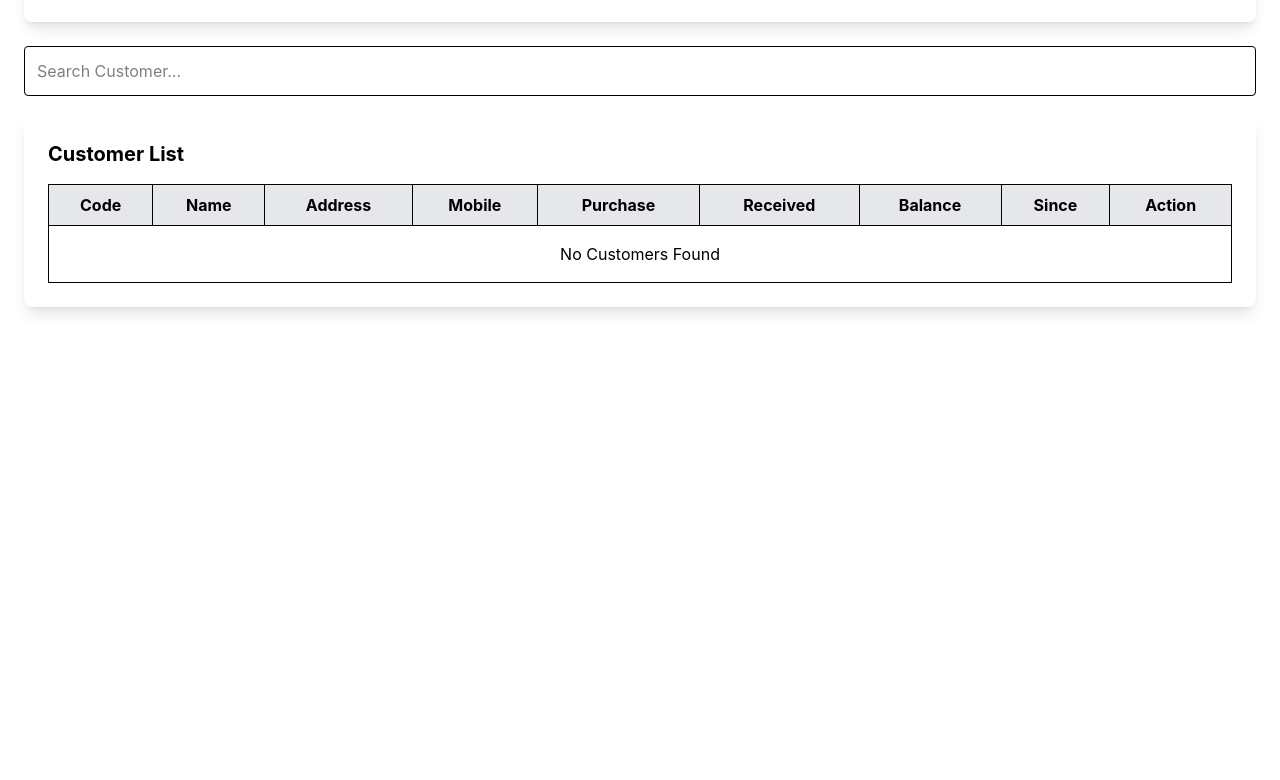
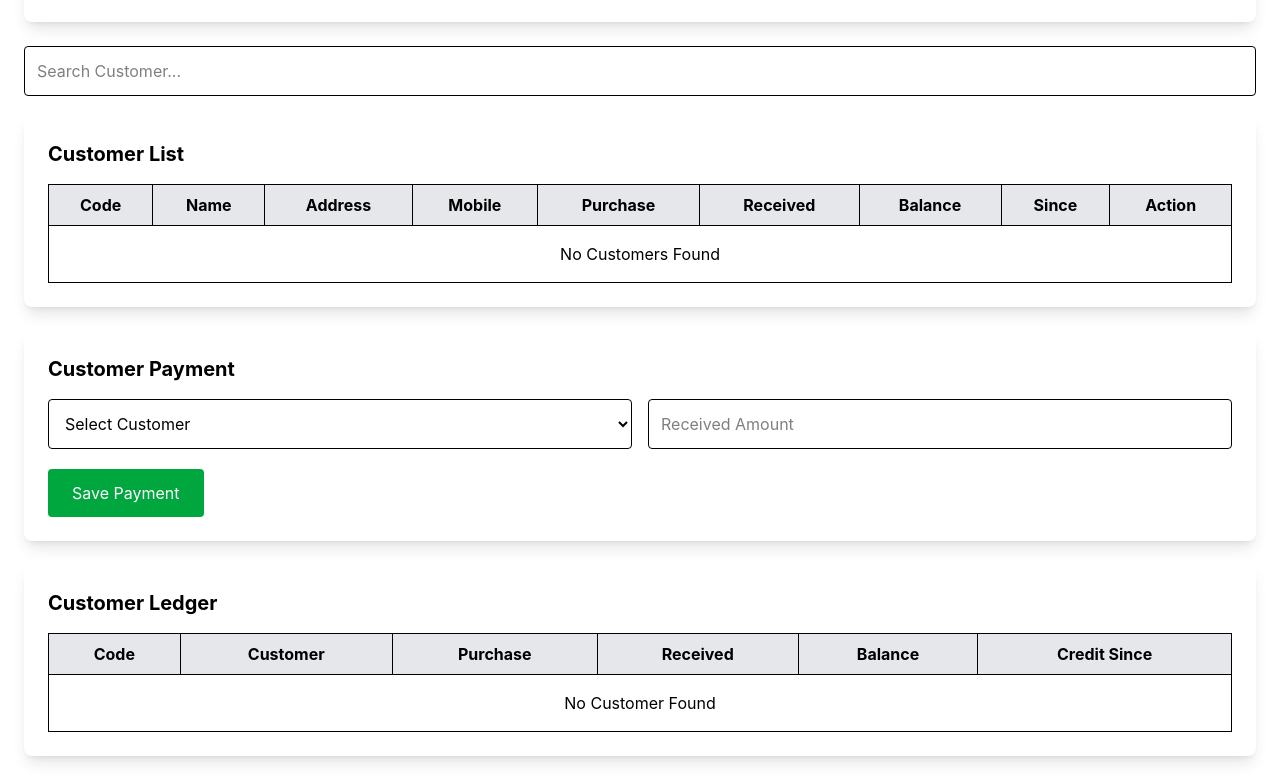
Before and after one commit to rajhanssmasale2026-oss/rajhans-erp, a React (Vite) app: page /customers in a window 1280 px wide. Shown: the part 272-1052 px from the top of the page. Before the commit the page ends 800 px from the top, so only its background shows below. Built offline with nearby package versions, Linux system fonts and the light colour scheme.

Commit message:
Completed customer module with payment and ledger

```diff
--- a/src/components/Customers/CustomerLedger.jsx
+++ b/src/components/Customers/CustomerLedger.jsx
@@ -0,0 +1,70 @@
+import React, { useContext } from "react";
+import { CustomerContext } from "../../context/CustomerContext";
+
+function CustomerLedger() {
+  const { customers } = useContext(CustomerContext);
+
+  return (
+    <div className="bg-white shadow-lg rounded-lg p-6 mt-6">
+      <h2 className="text-xl font-bold mb-4">
+        Customer Ledger
+      </h2>
+
+      <table className="w-full border border-collapse">
+        <thead>
+          <tr className="bg-gray-200">
+            <th className="border p-2">Code</th>
+            <th className="border p-2">Customer</th>
+            <th className="border p-2">Purchase</th>
+            <th className="border p-2">Received</th>
+            <th className="border p-2">Balance</th>
+            <th className="border p-2">Credit Since</th>
+          </tr>
+        </thead>
+
+        <tbody>
+          {customers.length === 0 ? (
+            <tr>
+              <td
+                colSpan="6"
+                className="border p-4 text-center"
+              >
+                No Customer Found
+              </td>
+            </tr>
+          ) : (
+            customers.map((customer) => (
+              <tr key={customer.id}>
+                <td className="border p-2">
+                  {customer.code}
+                </td>
+
+                <td className="border p-2">
+                  {customer.name}
+                </td>
+
+                <td className="border p-2 text-right">
+                  ₹ {customer.totalPurchase}
+                </td>
+
+                <td className="border p-2 text-right">
+                  ₹ {customer.totalReceived}
+                </td>
+
+                <td className="border p-2 text-right font-bold">
+                  ₹ {customer.balance}
+                </td>
+
+                <td className="border p-2 text-center">
+                  {customer.creditSince || "-"}
+                </td>
+              </tr>
+            ))
+          )}
+        </tbody>
+      </table>
+    </div>
+  );
+}
+
+export default CustomerLedger;
--- a/src/components/Customers/CustomerPayment.jsx
+++ b/src/components/Customers/CustomerPayment.jsx
@@ -0,0 +1,81 @@
+import React, { useContext, useState } from "react";
+import { CustomerContext } from "../../context/CustomerContext";
+
+function CustomerPayment() {
+  const { customers, receivePayment } =
+    useContext(CustomerContext);
+
+  const [customer, setCustomer] = useState("");
+  const [amount, setAmount] = useState("");
+
+  const handleSubmit = () => {
+    if (!customer || !amount) {
+      alert("Select customer and enter amount");
+      return;
+    }
+
+    receivePayment(
+      customer,
+      Number(amount)
+    );
+
+    alert("Payment Added");
+
+    setCustomer("");
+    setAmount("");
+  };
+
+  return (
+    <div className="bg-white shadow-lg rounded-lg p-6 mt-6">
+
+      <h2 className="text-xl font-bold mb-4">
+        Customer Payment
+      </h2>
+
+      <div className="grid grid-cols-2 gap-4">
+
+        <select
+          value={customer}
+          onChange={(e) =>
+            setCustomer(e.target.value)
+          }
+          className="border rounded p-3"
+        >
+          <option value="">
+            Select Customer
+          </option>
+
+          {customers.map((item) => (
+            <option
+              key={item.id}
+              value={item.name}
+            >
+              {item.name}
+            </option>
+          ))}
+        </select>
+
+        <input
+          type="number"
+          placeholder="Received Amount"
+          value={amount}
+          onChange={(e) =>
+            setAmount(e.target.value)
+          }
+          className="border rounded p-3"
+        />
+
+      </div>
+
+      <button
+        onClick={handleSubmit}
+        className="mt-5 bg-green-600 text-white px-6 py-3 rounded"
+      >
+        Save Payment
+      </button>
+
+    </div>
+  );
+}
+
+export default CustomerPayment;
--- a/src/pages/Customers.jsx
+++ b/src/pages/Customers.jsx
@@ -3,6 +3,8 @@ import React, { useState } from "react";
 import CustomerForm from "../components/Customers/CustomerForm";
 import CustomerSearch from "../components/Customers/CustomerSearch";
 import CustomerTable from "../components/Customers/CustomerTable";
+import CustomerPayment from "../components/Customers/CustomerPayment";
+import CustomerLedger from "../components/Customers/CustomerLedger";
 
 function Customers() {
   const [search, setSearch] = useState("");
@@ -25,6 +27,10 @@ function Customers() {
         search={search}
       />
 
+      <CustomerPayment />
+
+      <CustomerLedger />
+
     </div>
   );
 }
```
Also changed, not shown: src/data/Customers.jsx (deleted).
